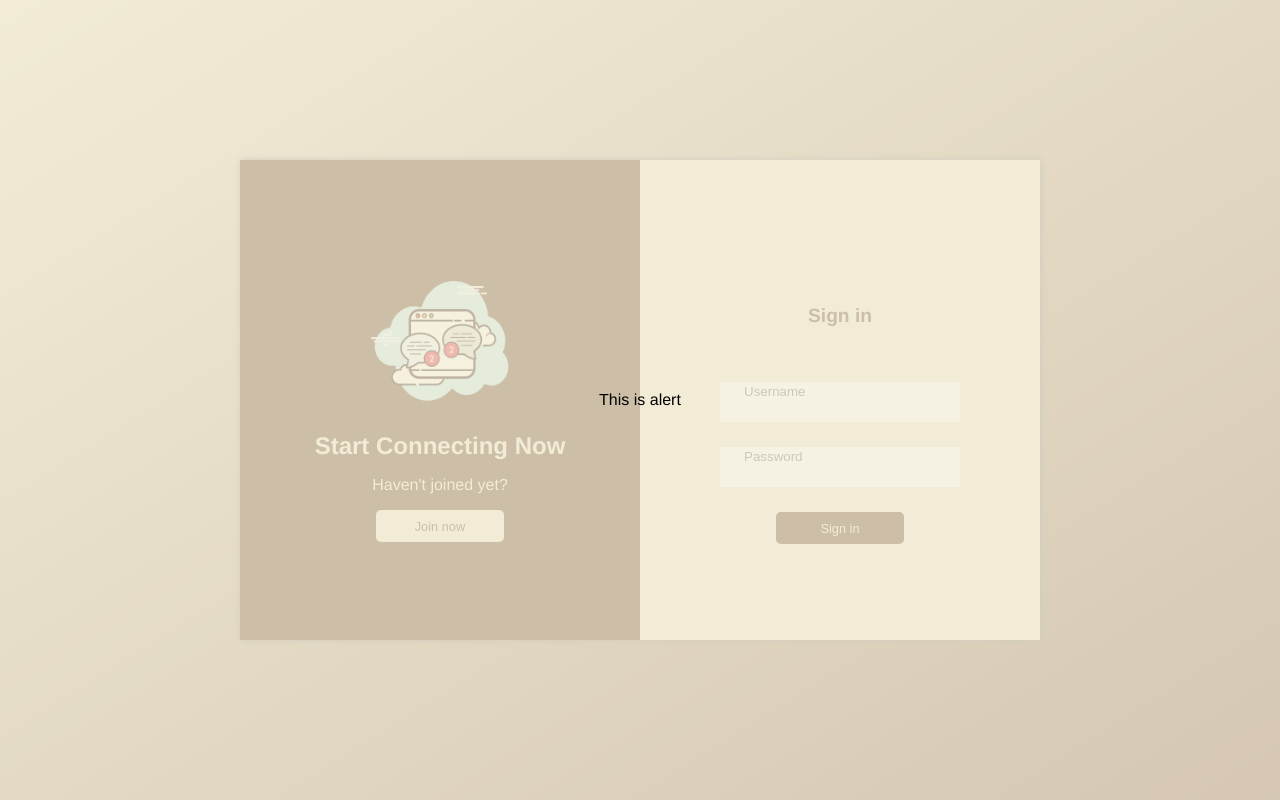
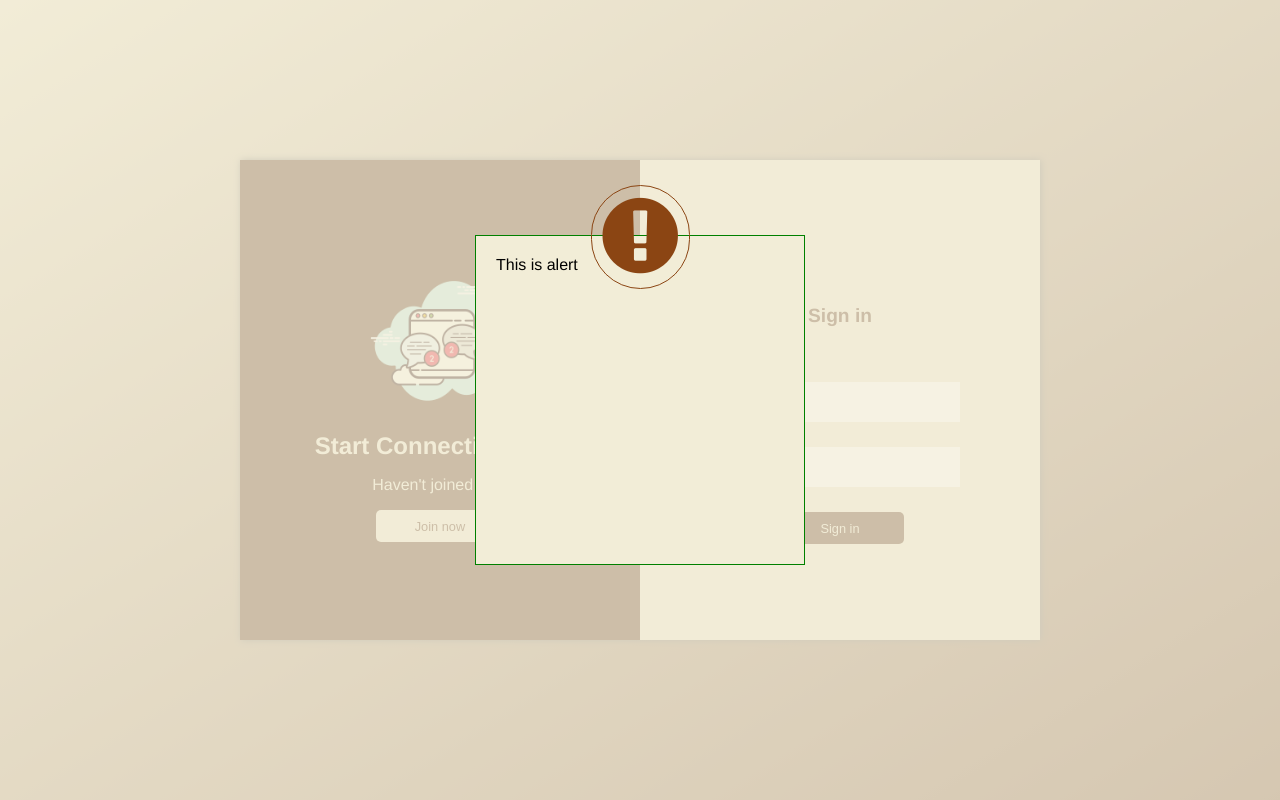
Before and after one commit to aparece1241/chat_app-ui, a Vue app: page /sign-in in a window 1280 px wide. Built offline with nearby package versions, Linux system fonts and the light colour scheme.

Commit message:
[UPDATE]

```diff
--- a/src/components/AlertMsg.vue
+++ b/src/components/AlertMsg.vue
@@ -1,6 +1,11 @@
 <template>
   <div id="alert-cont">
-    <div><span>This is alert</span></div>
+    <div id="alert-msg-cont">
+      <span id="alert-icon-cont"
+        ><i class="fa fa-exclamation-circle" aria-hidden="true"></i
+      ></span>
+      <span>This is alert</span>
+    </div>
   </div>
 </template>
 
@@ -25,4 +30,25 @@
   justify-items: center;
   align-items: center;
 }
+
+#alert-msg-cont {
+  border: solid green 1px;
+  padding: 20px;
+  width: 18em;
+  height: 18em;
+  background-color: rgb(242, 237, 215);
+  position: relative;
+}
+
+#alert-icon-cont {
+  border: solid 1px saddlebrown;
+  height: auto;
+  padding: 0px 0.121em;
+  font-size: 5.5em;
+  border-radius: 51px;
+  color: saddlebrown;
+  position: absolute;
+  top: -51px;
+  left: 35%;
+}
 </style>
```
